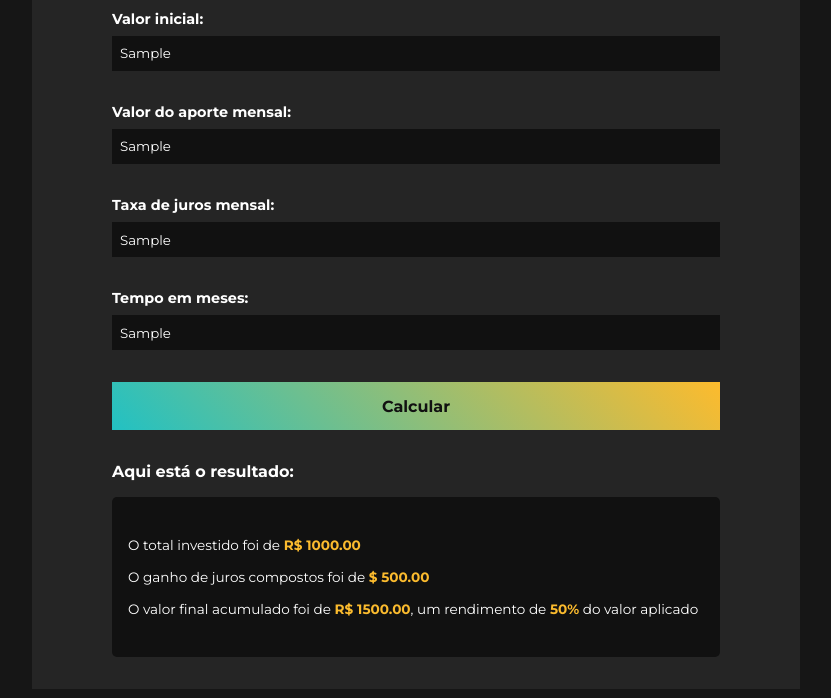
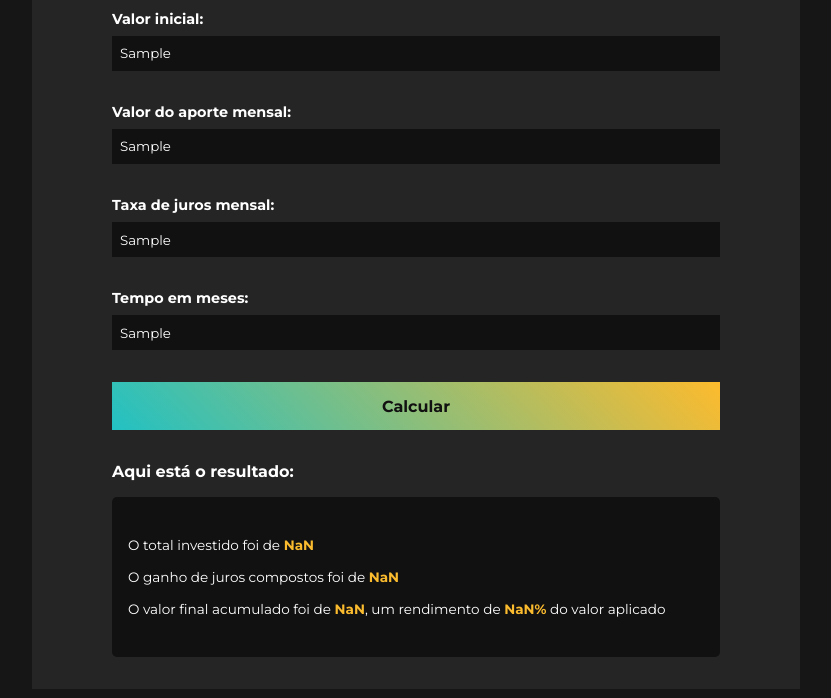
Before and after one commit to adriano2606/calculadora-juroscompostos, a plain HTML site: page index.html in a window 1280 px wide. Both pictures are taken after typing "Sample", "Sample", "Sample", "Sample" into the empty fields and a click on the button "Calcular". Shown: the part 102-800 px from the top of the page, without its empty margins (224-1055 px from the left). Drawn offline with Linux system fonts and the light colour scheme.

Commit message:
Criação da lógica CSS de cálculo e exibição

```diff
--- a/assets/main.js
+++ b/assets/main.js
@@ -0,0 +1,29 @@
+function calcular(){
+    let initialAmount = parseFloat(document.getElementById('initial_amount').value)
+    let aporteAmount = parseFloat(document.getElementById('aporte_amount').value)
+    let interestRate = parseFloat(document.getElementById('interest_rate').value)
+    let time = parseFloat(document.getElementById('time').value)
+    let resultadoField = document.getElementById('resultado')
+    let totalInvestidoField = document.getElementById('totalInvestido');
+    let totalJurosField = document.getElementById('totalJuros');
+    let percentualGanhoField = document.getElementById('percentualGanho');
+    let resultado = initialAmount;
+    let resultField = document.getElementsByClassName('result')[0];
+
+ for(i=1;i<=time;i++){
+    resultado += resultado * (interestRate/100)
+    resultado += aporteAmount
+}
+
+resultado = resultado.toFixed(2)
+let totalInvestido = (initialAmount + (aporteAmount*time)).toFixed(2)
+let totalJuros = (resultado - totalInvestido).toFixed(2)
+let percentualGanho = ((totalInvestido*100)/resultado).toFixed(2)
+
+totalInvestidoField.innerText = totalInvestido
+totalJurosField.innerText = totalJuros
+resultadoField.innerText = resultado
+percentualGanhoField.innerText = percentualGanho + '%'
+resultField.style = "visibility: visible"
+
+}
--- a/assets/style.css
+++ b/assets/style.css
@@ -55,6 +55,10 @@ body{
     color: rgb(17, 17, 17);
 }
 
+.result{
+    visibility: hidden ;
+}
+
 .result h2{
     font-size: 1rem;
     margin-bottom: 1rem;
--- a/index.html
+++ b/index.html
@@ -18,7 +18,7 @@
             <h1>Simulador de Juros Compostos</h1>
             <div class="form">
                 <label for="initial_amount">Valor inicial:</label>
-                <input type="text" name="" id="initial_amount">
+                <input type="text" name="" id="initial_amount" value="">
                 <label for="aporte_amount">Valor do aporte mensal:</label>
                 <input type="text" name="" id="aporte_amount">
                 <label for="interest_rate">Taxa de juros mensal:</label>
@@ -30,9 +30,9 @@
             <div class="result">
                 <h2>Aqui está o resultado:</h1>
                 <div class="result__content">
-                    <span>O total investido foi de <span class="destaque">R$ 1000.00</span></span>
-                    <span>O ganho de juros compostos foi de <span class="destaque">$ 500.00 </span></span>
-                    <span>O valor final acumulado foi de <span class="destaque">R$ 1500.00</span>, um rendimento de <span class="destaque">50%</span> do valor aplicado</span>
+                    <span>O total investido foi de <span class="destaque" id="totalInvestido">R$ 1000.00</span></span>
+                    <span>O ganho de juros compostos foi de <span class="destaque" id="totalJuros">$ 500.00 </span></span>
+                    <span>O valor final acumulado foi de <span class="destaque" id="resultado">R$ 1500.00</span>, um rendimento de <span class="destaque" id="percentualGanho">50%</span> do valor aplicado</span>
                 </div>
             </div>
         </div>
```
